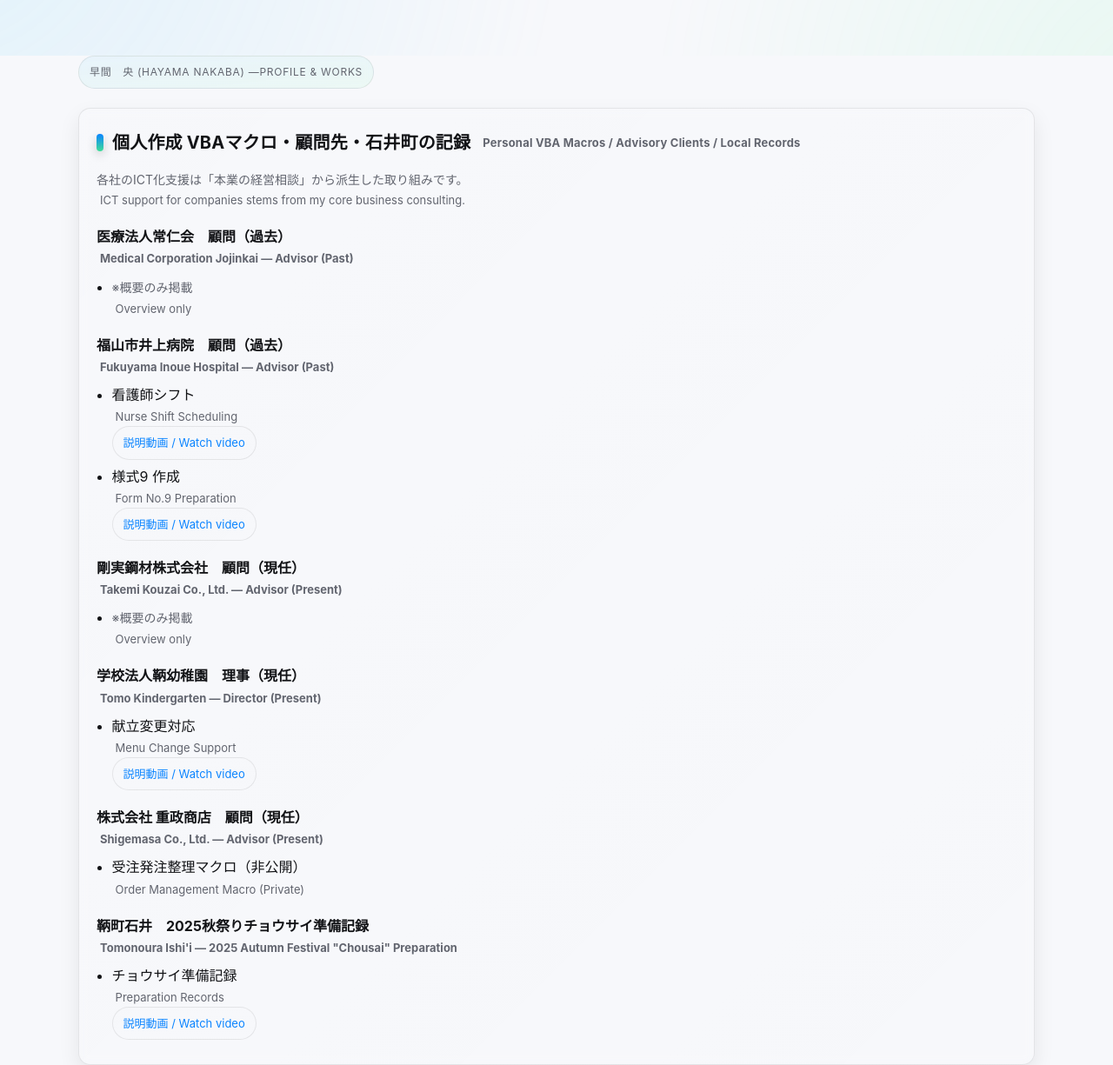
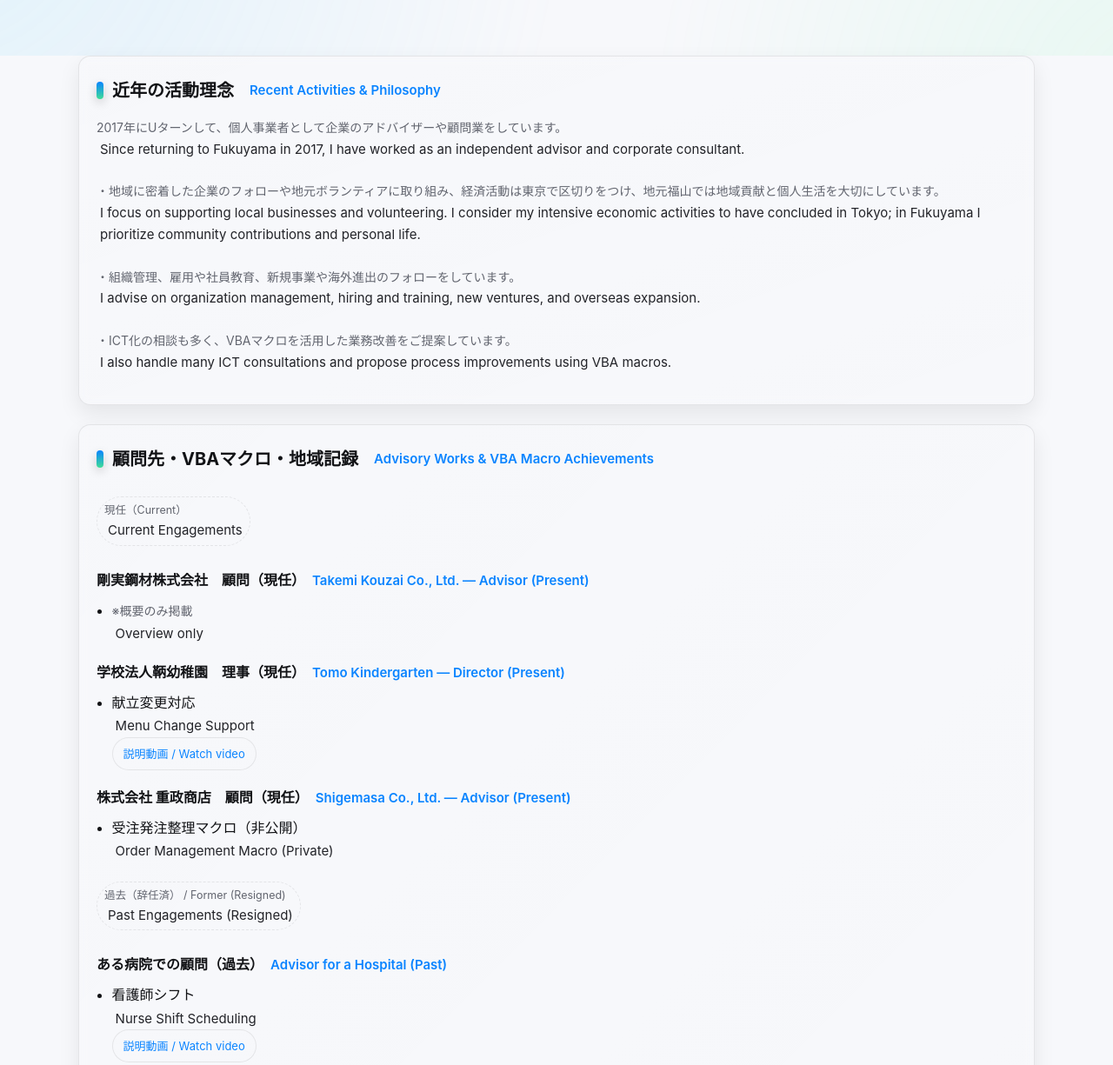
Before and after one commit to NakabaHayama/Job_VBA, a plain HTML site: page index.html in a window 1280 px wide. Shown: the top 1225 px of the page at 87% size. Drawn offline with Linux system fonts and the light colour scheme.

Commit message:
Add files via upload

```diff
--- a/index.html
+++ b/index.html
@@ -5,40 +5,27 @@
 <meta name="viewport" content="width=device-width, initial-scale=1">
 <title>早間 央 | HAYAMA NAKABA</title>
 <style>
-  /* ===== Theme ===== */
   :root{
     color-scheme: light dark;
-    --bg: #0b0c0f;        /* base background */
-    --panel: rgba(255,255,255,.06);
-    --fg: #e9e9ec;
-    --muted:#a5a7af;
-    --line: rgba(255,255,255,.12);
-    --accent:#7bd6ff;     /* cyan */
-    --accent-2:#8fffbe;   /* mint */
-    --shadow: 0 10px 30px rgba(0,0,0,.35);
+    --bg:#0b0c0f; --panel:rgba(255,255,255,.06); --fg:#e9e9ec;
+    --muted:#a5a7af; --line:rgba(255,255,255,.12);
+    --accent:#7bd6ff; --accent-2:#8fffbe;
+    --shadow:0 10px 30px rgba(0,0,0,.35);
   }
   @media (prefers-color-scheme: light){
-    :root{
-      --bg: #f7f8fb;
-      --panel: rgba(255,255,255,.9);
-      --fg: #121316;
-      --muted:#62656f;
-      --line: rgba(0,0,0,.08);
-      --accent:#0a84ff;
-      --accent-2:#3ddc97;
-      --shadow: 0 10px 24px rgba(0,0,0,.08);
-    }
+    :root{ --bg:#f7f8fb; --panel:rgba(255,255,255,.9); --fg:#121316;
+      --muted:#62656f; --line:rgba(0,0,0,.08);
+      --accent:#0a84ff; --accent-2:#3ddc97;
+      --shadow:0 10px 24px rgba(0,0,0,.08);}
   }
 
-  /* ===== Base ===== */
   html,body{
     margin:0; padding:0; background:var(--bg); color:var(--fg);
-    font-family: -apple-system,BlinkMacSystemFont,"Segoe UI",Roboto,
-                 "Hiragino Sans","Noto Sans JP","Yu Gothic UI","YuGothic","Meiryo",sans-serif;
+    font-family:-apple-system,BlinkMacSystemFont,"Segoe UI",Roboto,
+      "Hiragino Sans","Noto Sans JP","Yu Gothic UI","YuGothic","Meiryo",sans-serif;
     line-height:1.7; -webkit-text-size-adjust:100%;
   }
-
-  /* Background: soft gradient + subtle dots */
+  /* soft gradient + subtle dots */
   body::before, body::after{
     content:""; position:fixed; inset:-20vmax; z-index:-2;
     background:
@@ -49,8 +36,7 @@
   }
   body::after{
     z-index:-1;
-    background-image:
-      radial-gradient(circle at 1px 1px, rgba(255,255,255,.08) 1px, transparent 0);
+    background-image: radial-gradient(circle at 1px 1px, rgba(255,255,255,.08) 1px, transparent 0);
     background-size: 22px 22px;
     opacity:.25;
     mask-image: linear-gradient(to bottom, rgba(0,0,0,.75), transparent 85%);
@@ -58,169 +44,161 @@
 
   .wrap{ max-width:1100px; margin:64px auto; padding:0 20px; }
 
-  /* ===== Headline badge ===== */
-  .kicker{
-    display:inline-flex; gap:8px; align-items:center;
-    font-size:12px; letter-spacing:.06em; color:var(--muted);
-    text-transform:uppercase;
-    padding:8px 12px; border:1px solid var(--line); border-radius:999px;
-    backdrop-filter: blur(6px);
-    background: linear-gradient( to bottom right, rgba(123,214,255,.12), rgba(143,255,190,.10) );
-  }
-
-  /* ===== Cards ===== */
   .card{
     margin:22px 0; padding:22px 20px;
     border:1px solid var(--line); border-radius:14px;
-    background: linear-gradient( to bottom right, rgba(255,255,255,.04), rgba(255,255,255,.02) );
+    background: linear-gradient(to bottom right, rgba(255,255,255,.04), rgba(255,255,255,.02));
     box-shadow: var(--shadow);
     backdrop-filter: blur(6px);
   }
-  .card h2{ margin:0 0 10px; font-size:20px; letter-spacing:.01em; }
+  .card h2{ margin:0 0 10px; font-size:20px; font-weight:700; }
   .card h3{ margin:18px 0 8px; font-size:16px; font-weight:650; }
   .small{ font-size:14px; color:var(--muted); }
-  ul{ margin:0; padding-left:1.1em; }
-  li{ margin:6px 0; }
+  ul{ margin:0; padding-left:1.1em; } li{ margin:6px 0; }
 
-  /* ===== Link pills ===== */
+  .title{ display:flex; align-items:center; gap:10px; margin:0 0 10px; font-size:20px; font-weight:700; }
+  .title::before{ content:""; width:8px; height:20px; border-radius:6px;
+    background: linear-gradient(180deg, var(--accent), var(--accent-2)); box-shadow:0 4px 12px rgba(0,0,0,.2); }
+
   a{ color:var(--accent); }
   .pill{
-    --ring: transparent;
     display:inline-flex; align-items:center; gap:.5em;
-    padding:7px 12px; border-radius:999px;
-    border:1px solid var(--line);
+    padding:7px 12px; border-radius:999px; border:1px solid var(--line);
     text-decoration:none; font-size:13px;
-    background: linear-gradient( to bottom, rgba(255,255,255,.06), rgba(255,255,255,0) );
+    background: linear-gradient(to bottom, rgba(255,255,255,.06), rgba(255,255,255,0));
     transition: transform .15s ease, border-color .2s ease, background .2s ease, box-shadow .2s ease;
   }
-  .pill:hover{
-    transform: translateY(-1px);
-    border-color: color-mix(in oklab, var(--accent) 60%, transparent);
-    background: linear-gradient( to bottom, rgba(255,255,255,.10), rgba(255,255,255,.02) );
-    box-shadow: 0 6px 22px rgba(0,0,0,.18), 0 0 0 6px var(--ring);
-  }
-  .pill--accent{ --ring: color-mix(in oklab, var(--accent) 18%, transparent); }
-  .pill--mint{ --ring: color-mix(in oklab, var(--accent-2) 18%, transparent); }
+  .pill:hover{ transform: translateY(-1px); }
 
-  /* ===== Section titles with accent bar ===== */
-  .title{
-    display:flex; align-items:center; gap:10px; margin:0 0 10px;
-    font-size:20px; font-weight:700;
-  }
-  .title::before{
-    content:""; width:8px; height:20px; border-radius:6px;
-    background: linear-gradient(180deg, var(--accent), var(--accent-2));
-    box-shadow:0 4px 12px rgba(0,0,0,.2);
-  }
-
-  /* ===== Profile (kept subtle, at bottom) ===== */
   .profile{
     margin-top:32px; padding:18px 16px;
     border:1px solid var(--line); border-radius:14px;
-    background: linear-gradient( to bottom right, rgba(255,255,255,.03), rgba(255,255,255,.01) );
+    background: linear-gradient(to bottom right, rgba(255,255,255,.03), rgba(255,255,255,.01));
     color:var(--muted);
   }
   .profile .name-ja{ margin:0; font-size:18px; color:var(--fg); font-weight:700; }
   .profile .name-en{ margin:2px 0 6px; font-size:12.5px; letter-spacing:.08em; text-transform:uppercase; }
   .profile .role{ font-size:12.5px; border-top:1px solid var(--line); padding-top:8px; margin-top:6px; }
   .profile .contact{ margin-top:8px; font-size:13px; }
-  .profile a{ color:var(--accent); }
-
-  /* ===== Footer ===== */
   footer{ margin-top:28px; font-size:12.5px; color:var(--muted); text-align:center; }
 
-  /* ===== Utilities ===== */
-  .stack{ display:flex; flex-wrap:wrap; gap:10px; }
-  .sp-between{ display:flex; justify-content:space-between; align-items:center; gap:12px; }
-  section{ margin:0 0 26px; padding-bottom:16px; border-bottom:1px dashed var(--line); }
-  section:last-of-type{ border-bottom:none; padding-bottom:0; }
+  /* divider label */
+  .divider{
+    margin:16px 0 8px; font-size:12.5px; color:var(--muted);
+    display:inline-block; padding:4px 8px; border:1px dashed var(--line); border-radius:999px;
+  }
 
-  /* ===== JP/EN small secondary text ===== */
-  .en{ font-size:13px; color:var(--muted); margin-left:4px; display:block; }
+  /* ===== English visibility (more prominent than before) ===== */
+  .en{
+    font-size:15px;
+    color:color-mix(in srgb, var(--fg) 80%, var(--muted) 20%);
+    display:block;
+    margin-left:4px;
+  }
+  .card h2 .en, .card h3 .en{
+    display:inline;
+    margin-left:8px;
+    font-weight:600;
+    color:var(--accent);
+  }
 
-  /* ===== Mobile tweaks ===== */
   @media (max-width:640px){
     .wrap{ margin:48px auto; }
     .card{ padding:18px 16px; }
     .pill{ padding:7px 10px; }
-  }
-
-  /* ===== Reduced motion ===== */
-  @media (prefers-reduced-motion: reduce){
-    *{ transition:none !important; }
   }
 </style>
 </head>
 <body>
   <div class="wrap">
 
-    <!-- header kicker -->
-    <div class="sp-between" style="margin-bottom:12px;">
-      <span class="kicker">早間　央 (Hayama Nakaba) —Profile & Works</span>
-    </div>
+    <!-- 活動理念 / Philosophy -->
+    <section class="card">
+      <h2 class="title">近年の活動理念 <span class="en">Recent Activities & Philosophy</span></h2>
+      <p class="small">
+        2017年にUターンして、個人事業者として企業のアドバイザーや顧問業をしています。
+        <span class="en">Since returning to Fukuyama in 2017, I have worked as an independent advisor and corporate consultant.</span><br>
+        ・地域に密着した企業のフォローや地元ボランティアに取り組み、経済活動は東京で区切りをつけ、地元福山では地域貢献と個人生活を大切にしています。
+        <span class="en">I focus on supporting local businesses and volunteering. I consider my intensive economic activities to have concluded in Tokyo; in Fukuyama I prioritize community contributions and personal life.</span><br>
+        ・組織管理、雇用や社員教育、新規事業や海外進出のフォローをしています。
+        <span class="en">I advise on organization management, hiring and training, new ventures, and overseas expansion.</span><br>
+        ・ICT化の相談も多く、VBAマクロを活用した業務改善をご提案しています。
+        <span class="en">I also handle many ICT consultations and propose process improvements using VBA macros.</span>
+      </p>
+    </section>
 
-    <!-- 実績/活動 -->
+    <!-- 実績/活動（現任→過去） / Works -->
     <section class="card">
-      <h2 class="title">個人作成 VBAマクロ・顧問先・石井町の記録
-        <span class="en">Personal VBA Macros / Advisory Clients / Local Records</span>
-      </h2>
-      <p class="small">各社のICT化支援は「本業の経営相談」から派生した取り組みです。
-        <span class="en">ICT support for companies stems from my core business consulting.</span>
-      </p>
+      <h2 class="title">顧問先・VBAマクロ・地域記録 <span class="en">Advisory Works & VBA Macro Achievements</span></h2>
 
-      <h3>医療法人常仁会　顧問（過去）<span class="en">Medical Corporation Jojinkai — Advisor (Past)</span></h3>
-      <ul><li><span class="small">※概要のみ掲載</span><span class="en">Overview only</span></li></ul>
-
-      <h3>福山市井上病院　顧問（過去）<span class="en">Fukuyama Inoue Hospital — Advisor (Past)</span></h3>
-      <ul>
-        <li>
-          看護師シフト <span class="en">Nurse Shift Scheduling</span>
-          <a class="pill pill--accent" href="https://youtu.be/7G9YAk_frzI" target="_blank" rel="noopener">説明動画 / Watch video</a>
-        </li>
-        <li>
-          様式9 作成 <span class="en">Form No.9 Preparation</span>
-          <a class="pill pill--mint" href="https://youtu.be/4zmZYih-Erk" target="_blank" rel="noopener">説明動画 / Watch video</a>
-        </li>
-      </ul>
+      <!-- 現任 -->
+      <span class="divider">現任（Current）<span class="en">Current Engagements</span></span>
 
       <h3>剛実鋼材株式会社　顧問（現任）<span class="en">Takemi Kouzai Co., Ltd. — Advisor (Present)</span></h3>
-      <ul><li><span class="small">※概要のみ掲載</span><span class="en">Overview only</span></li></ul>
+      <ul>
+        <li><span class="small">※概要のみ掲載</span><span class="en">Overview only</span></li>
+      </ul>
 
       <h3>学校法人鞆幼稚園　理事（現任）<span class="en">Tomo Kindergarten — Director (Present)</span></h3>
       <ul>
-        <li>
-          献立変更対応 <span class="en">Menu Change Support</span>
-          <a class="pill pill--accent" href="https://youtu.be/B06t2oRYU4g" target="_blank" rel="noopener">説明動画 / Watch video</a>
+        <li>献立変更対応 <span class="en">Menu Change Support</span>
+          <a class="pill" href="https://youtu.be/B06t2oRYU4g" target="_blank" rel="noopener">説明動画 / Watch video</a>
         </li>
       </ul>
 
       <h3>株式会社 重政商店　顧問（現任）<span class="en">Shigemasa Co., Ltd. — Advisor (Present)</span></h3>
-      <ul><li>受注発注整理マクロ（非公開）<span class="en">Order Management Macro (Private)</span></li></ul>
+      <ul>
+        <li>受注発注整理マクロ（非公開）<span class="en">Order Management Macro (Private)</span></li>
+      </ul>
 
-      <h3>鞆町石井　2025秋祭りチョウサイ準備記録
-        <span class="en">Tomonoura Ishi'i — 2025 Autumn Festival "Chousai" Preparation</span>
-      </h3>
+      <!-- 過去（辞任済） -->
+      <span class="divider">過去（辞任済） / Former (Resigned)<span class="en">Past Engagements (Resigned)</span></span>
+
+      <h3>ある病院での顧問（過去）<span class="en">Advisor for a Hospital (Past)</span></h3>
       <ul>
-        <li>
-          チョウサイ準備記録 <span class="en">Preparation Records</span>
-          <a class="pill pill--mint" href="https://youtu.be/yhQG1WksAUY" target="_blank" rel="noopener">説明動画 / Watch video</a>
+        <li>看護師シフト <span class="en">Nurse Shift Scheduling</span>
+          <a class="pill" href="https://youtu.be/7G9YAk_frzI" target="_blank" rel="noopener">説明動画 / Watch video</a>
+        </li>
+        <li>様式9 作成 <span class="en">Preparation of “Form No.9” (Ward Management)</span>
+          <a class="pill" href="https://youtu.be/4zmZYih-Erk" target="_blank" rel="noopener">説明動画 / Watch video</a>
+        </li>
+      </ul>
+
+      <h3>ある法人でのアドバイザリー（過去）<span class="en">Advisory for an Organization (Past)</span></h3>
+      <ul>
+        <li><span class="small">※概要のみ掲載</span><span class="en">Overview only</span></li>
+      </ul>
+
+      <!-- 地域活動 -->
+      <h3>地域活動 <span class="en">Local Activities</span></h3>
+      <ul>
+        <li>鞆町石井 2025秋祭りチョウサイ準備記録 <span class="en">Tomonoura Ishi'i — 2025 Autumn Festival “Chousai” Preparation</span>
+          <a class="pill" href="https://youtu.be/yhQG1WksAUY" target="_blank" rel="noopener">説明動画 / Watch video</a>
         </li>
       </ul>
     </section>
 
-    <!-- 本業 -->
+    <!-- 本業経営相談概要 / Main Business -->
     <section class="card">
       <h2 class="title">本業経営相談概要 <span class="en">Main Business: Management Consulting Overview</span></h2>
 
-      <h3>1997年〜 東京での経歴 <span class="en">From 1997 — Career in Tokyo</span></h3>
+      <h3>1997年〜 東京での経歴 <span class="en">From 1997 – Career in Tokyo</span></h3>
       <ul class="small">
         <li>会社経営・起業 <span class="en">Company management & entrepreneurship</span></li>
         <li>(上場・非上場) 会社役員 <span class="en">Board member (listed & unlisted companies)</span></li>
         <li>海外起業、経営管理 <span class="en">Overseas startups & corporate management</span></li>
         <li>中国／カンボジア／タイ <span class="en">China / Cambodia / Thailand</span></li>
       </ul>
+      <p class="small" style="margin-top:10px;">
+        追記：1名から起業し、日本と中国で約500名規模に拡大。学習塾、法律事務所、ITシステム構築、建設、M&Aサービサーなどを経営。上場ゴルフメーカーやインディーズ音楽CD流通会社にも参加。
+        <span class="en">Addendum: Started solo and expanded with partners to ~500 employees in Japan & China. Operated cram schools, a law office, IT systems firm, construction company, and an M&A servicer; also participated in management of a listed golf manufacturer and a music distribution company.</span><br>
+        朝8時から深夜1時まで働く日々が続き、30代は経営修業の毎日でした。多くの先輩経営者から助言をいただき、感謝しています。
+        <span class="en">Worked from 8 a.m. to around 1 a.m. for years—my 30s were a period of learning as a manager, with much gratitude for advice from senior executives.</span><br>
+        東京の会社が落ち着いた後、海外事業へ投資。中国大連のデータ会社、カンボジアのバッグ工場、ヤマハバイク販売店、タイでの法人設立など。現地語を学び、共感を大事にしてきました。
+        <span class="en">After stabilizing the Tokyo operations, I invested overseas: a data company in Dalian (China), a bag manufacturing plant in Cambodia, a Yamaha motorcycle dealership, and entity setup in Thailand. I made it a point to learn local languages and value empathy.</span>
+      </p>
 
-      <h3>2017年〜 故郷・福山市での経歴 <span class="en">From 2017 — Career in Fukuyama</span></h3>
+      <h3>2017年〜 故郷・福山市での経歴 <span class="en">From 2017 – Career in Fukuyama</span></h3>
       <ul class="small">
         <li>医療法人・社会福祉法人・学校法人の顧問
           <span class="en">Advisor to medical, social welfare, and educational corporations</span>
@@ -232,9 +210,32 @@
           <span class="en">Founded & managed a local shrine preservation NPO</span>
         </li>
       </ul>
+      <p class="small" style="margin-top:10px;">
+        追記：病院の依頼で看護シフトのVBAマクロを開発。半年で活用できるようになり、業務改善に貢献しました。以後、商社やこども園などでVBAを活用した改善を実施。
+        <span class="en">Addendum: At a hospital’s request, I developed a nurse-shift VBA macro and made it effective within six months. Since then, I have implemented Excel/VBA improvements for trading companies and kindergartens.</span><br>
+        ICT化が進む一方で現場リテラシー不足に直面し、導入には苦労しましたが、経営相談に技術支援を組み合わせる意義を実感。
+        <span class="en">While ICT was advancing, on-site literacy lagged; although introduction was challenging, combining management advice with technical support proved valuable.</span><br>
+        医療法人や学校法人のほか、製缶業の海外進出や流通業のIT構築相談も担当。地元神社の保全NPOを立ち上げ運営しました。
+        <span class="en">In addition to medical and educational corporations, I supported overseas expansion for a can manufacturer and IT buildouts for distributors. I also founded and managed an NPO for local shrine preservation.</span>
+      </p>
     </section>
 
-    <!-- 下部・控えめプロフィール -->
+    <!-- IT経歴 / IT Background -->
+    <section class="card">
+      <h2 class="title">IT関連の歩み <span class="en">IT Background</span></h2>
+      <p class="small">
+        20代からDOS/Windows/Macを使用、初期PCは自作でLinuxとWindowsのデュアルブート。
+        <span class="en">I have used DOS/Windows/Mac since my 20s; my early PCs were self-built with Linux/Windows dual-boot.</span><br>
+        1996年には実家にLinux＋sambaで家庭内LANを構築。
+        <span class="en">In 1996, I built a home LAN at my family home using Linux + Samba.</span><br>
+        海外出張が多く、最初のスマートフォンはPHSのソニー製。
+        <span class="en">I traveled overseas frequently; my first “smartphone” was a Sony PHS device.</span><br>
+        その後はBlackBerryやNokia NシリーズをSIM入替で利用（2006年ころ）。
+        <span class="en">Later, I used BlackBerry and Nokia N-series phones with SIM swaps (around 2006).</span>
+      </p>
+    </section>
+
+    <!-- プロフィール / Profile -->
     <aside class="profile" aria-label="profile">
       <h1 class="name-ja">早間 央</h1>
       <div class="name-en">HAYAMA NAKABA</div>
@@ -242,7 +243,6 @@
       <div class="contact">連絡先：<a href="mailto:n.hayama@gmail.com">n.hayama@gmail.com</a>
         <span class="en">Contact</span>
       </div>
-
       <div style="margin-top:10px">
         <div class="small" style="margin-bottom:6px;">学歴 <span class="en">Education</span></div>
         <ul class="small" style="margin-top:0">
@@ -255,7 +255,7 @@
       </div>
     </aside>
 
-    <footer>© HAYAMA NAKABA</footer>
+    <footer>© HAYAMA NAKABA <span class="en">All rights reserved.</span></footer>
   </div>
 </body>
 </html>
```
